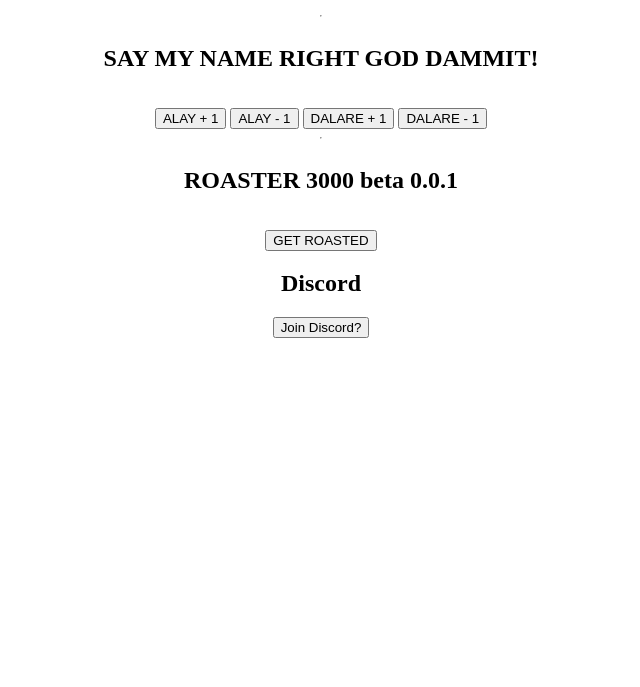
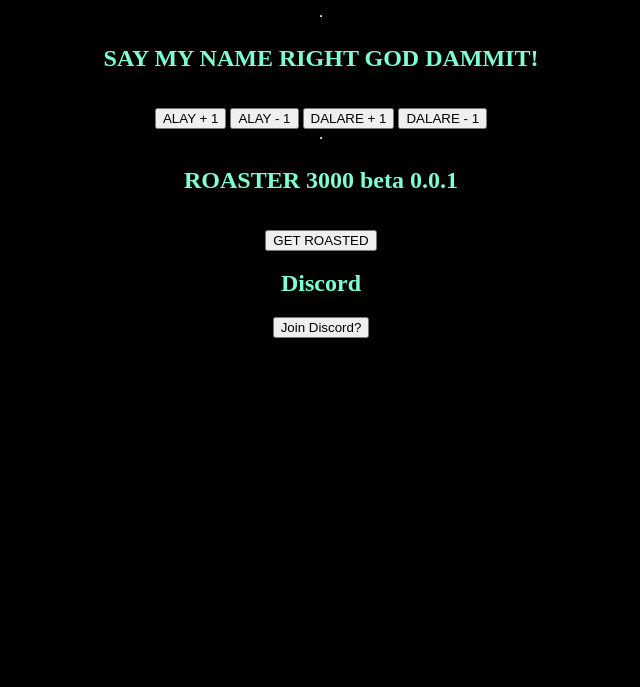
Before and after one commit to Knollified/Console.log-End-It-All-, a website: page index.html in a window 1280 px wide. Shown: the part 113-800 px from the top of the page, without its empty margins (319-959 px from the left). Drawn offline with nearby package versions, Linux system fonts and the light colour scheme.

Commit message:
Version 0.0.2

```diff
--- a/index.css
+++ b/index.css
@@ -6,6 +6,8 @@
     padding: 10px;
     justify-content: center;
     text-align: center;
+    color: aquamarine;
+    background-color: black;
 }
 .movies {
     display: none;
```
